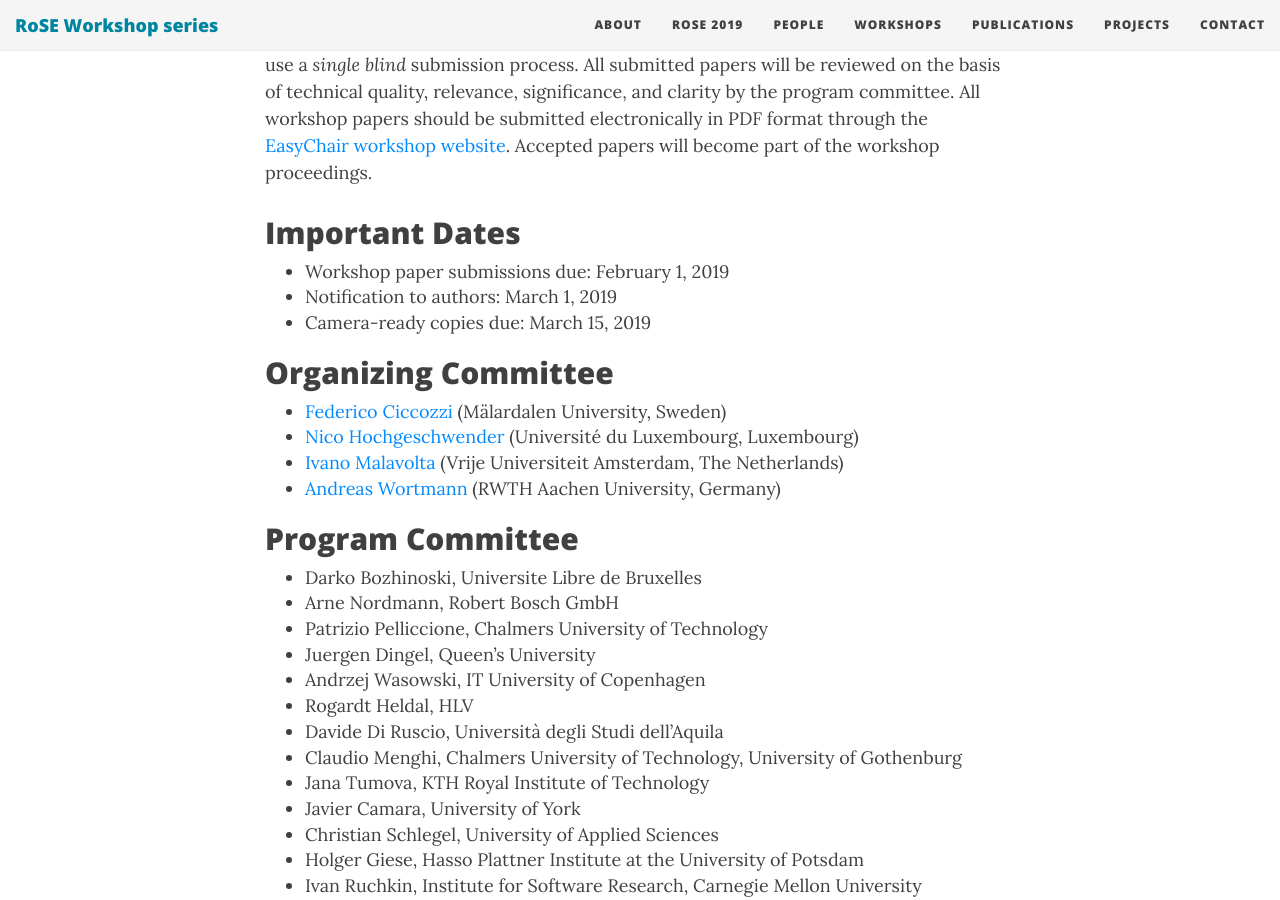
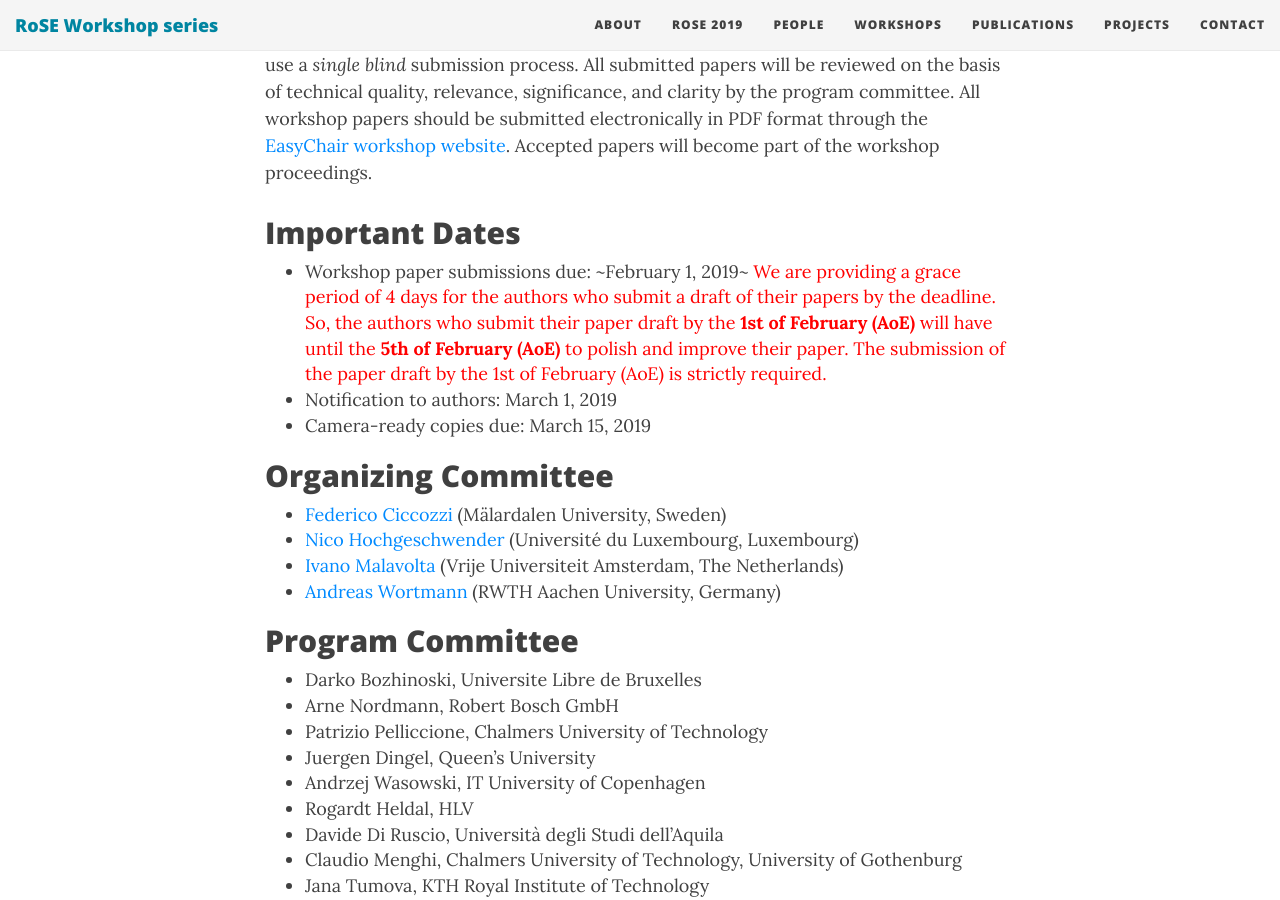
Before and after one commit to rose-workshops/rose-workshops.github.io, a Jekyll site: the page built from rose2019.md, in a window 1280 px wide and 900 px high, scrolled down 2119 px. Built offline with Jekyll 4.4.1, drawn with Linux system fonts in a browser that asks for light colours; nearby versions of some CDN libraries.

Commit message:
Add grace period indication

```diff
--- a/rose2019.md
+++ b/rose2019.md
@@ -52,7 +52,7 @@
 Workshop papers must follow the [ICSE 2019 Format and Submission Guideline](https://2019.icse-conferences.org/track/icse-2019-Technical-Papers#Call-for-Papers), but will use a *single blind* submission process. All submitted papers will be reviewed on the basis of technical quality, relevance, significance, and clarity by the program committee. All workshop papers should be submitted electronically in PDF format through the [EasyChair workshop website](https://easychair.org/conferences/?conf=rose2019). Accepted papers will become part of the workshop proceedings.
 
 ## Important Dates
-- Workshop paper submissions due: February 1, 2019
+- Workshop paper submissions due: ~February 1, 2019~ <span style="color:red;">We are providing a grace period of 4 days for the authors who submit a draft of their papers by the deadline. So, the authors who submit their paper draft by the <b>1st of February (AoE)</b> will have until the <b>5th of February (AoE)</b> to polish and improve their paper. The submission of the paper draft by the 1st of February (AoE) is strictly required.</span>
 - Notification to authors: March 1, 2019
 - Camera-ready copies due: March 15, 2019
 
```
